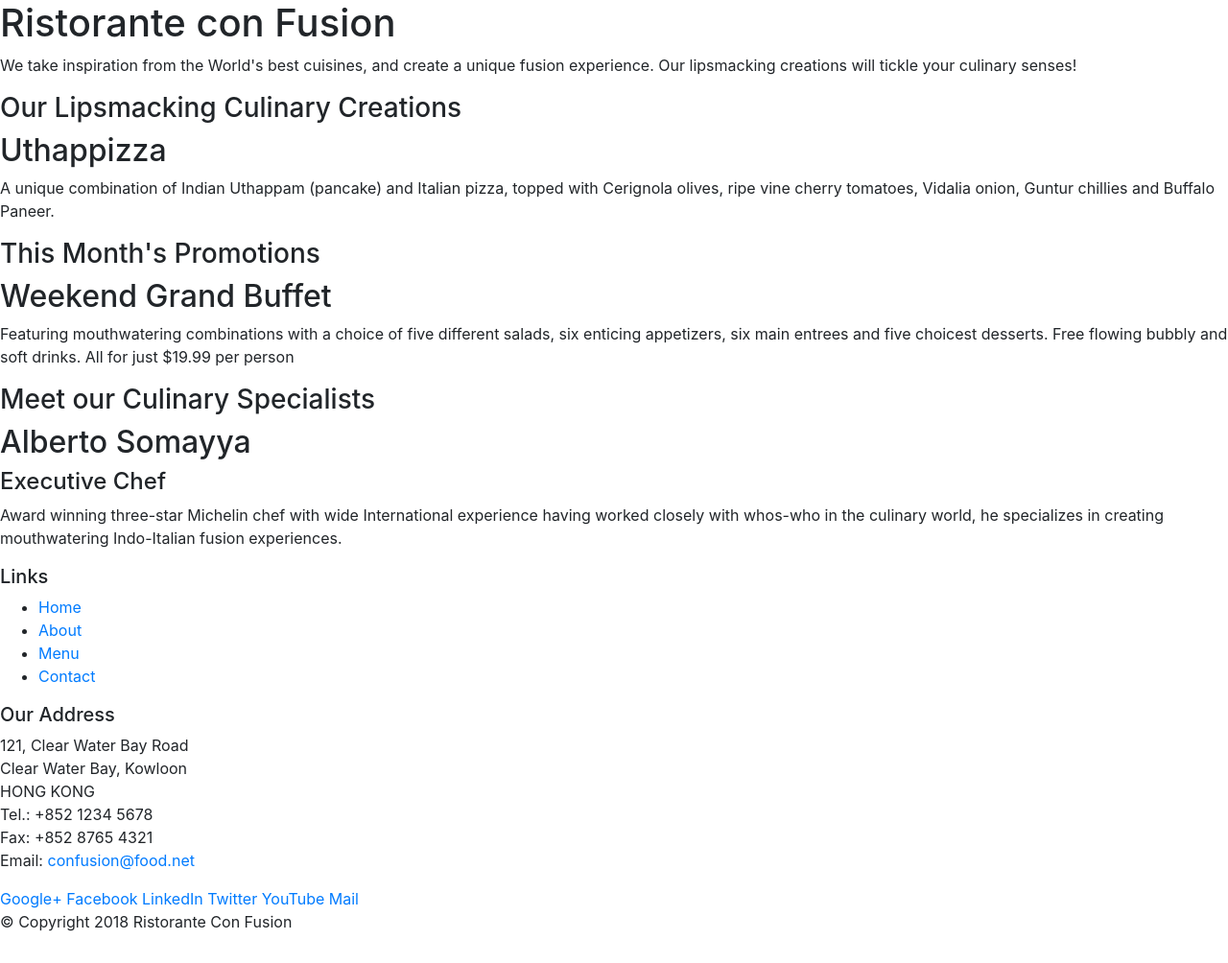
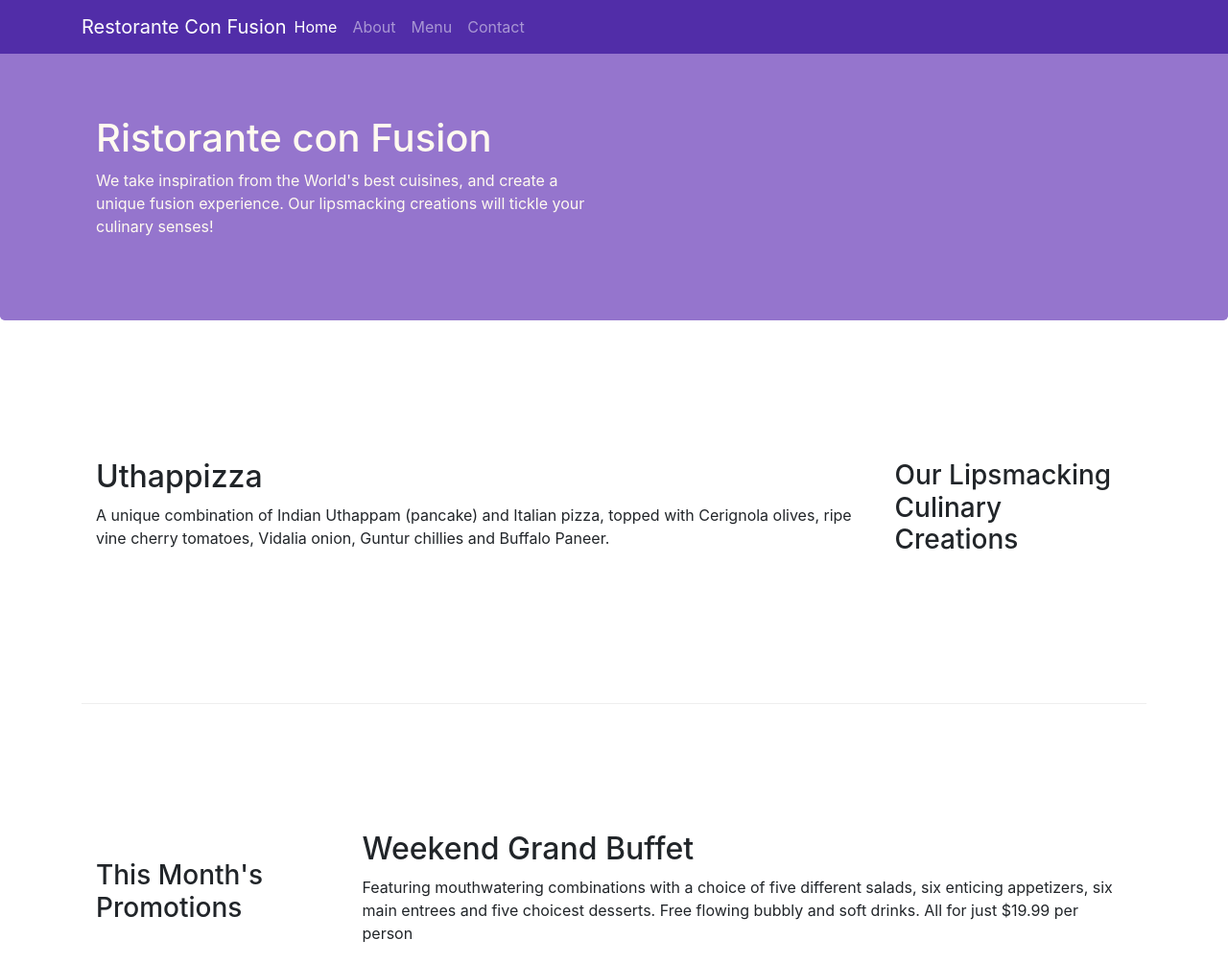
Before and after one commit to sakshi-ghub/restaurant_webdesign, a website: page index.html in a window 1280 px wide. Shown: the top 1004 px of the page at 96% size. Drawn offline with nearby package versions, Linux system fonts and the light colour scheme.

Commit message:
Navbar done

```diff
--- /dev/null
+++ b/css/styles.css
@@ -0,0 +1,50 @@
+.row-header{
+	margin: 0px auto;
+	padding: 0px auto;
+}
+
+.row-content{
+	margin: 0px auto;
+	padding: 50px 0px 50px 0px;
+	border-bottom: 1px ridge;
+	min-height: 400px;
+}
+
+.footer{
+	background-color: #D1C4E9;
+	margin: 0px auto;
+	padding: 20px 0px 20px 0px;
+}
+
+.jumbotron{
+	padding: 70px 30px 70px 30px;
+	margin: 0px auto;
+	background: #9575CD;
+	color: floralwhite;
+}
+
+.address{
+	font-size: 80%;
+	margin: 0px;
+	color: #0f0f0f;
+}
+
+.split{
+	height: 100%;
+	width: 50%;
+}
+
+@media (max-width: 575px) {
+   .content-to-hide {
+      display: none;
+   }
+}
+
+body{
+	padding: 50px 0px 0px 0px;
+	z-index: 0;
+}
+
+.navbar-dark{
+	background-color: #512DA8;
+}
--- a/index.html
+++ b/index.html
@@ -9,51 +9,69 @@
 
 	<!-- Bootstrap CSS -->
 	<link rel="stylesheet" href="node_modules/bootstrap/dist/css/bootstrap.min.css">
+	<link rel="stylesheet" href="css/styles.css">
     <title>Ristorante Con Fusion</title>
 </head>
 
 <body>
+	<nav class="navbar navbar-dark navbar-expand-sm fixed-top">
+		<div class="container">
 
-    <header>
-        <div>
-            <div>
-                <div>
+		<button class="navbar-toggler" type="button" data-toggle="collapse" data-target="#Navbar">
+			<span class="Navbar-toggler-icon"></span>
+		</button>
+			<a class="navbar-brand mr-auto" href="#">Restorante Con Fusion</a>
+			<div class="collapse navbar-collapse" id="Navbar">
+				<ul class="navbar-nav mr-auto">
+					<li class="nav-item active"><a class="nav-link" href="#">Home</a></li>
+					<li class="nav-item"><a class="nav-link" href="./aboutus.html">About</a></li>
+					<li class="nav-item"><a class="nav-link" href="#">Menu</a></li>
+					<li class="nav-item"><a class="nav-link" href="#">Contact</a></li>
+				</ul>
+			</div>
+		</div>
+	</nav>
+
+    <header class="jumbotron">
+        <div class="container">
+            <div class="row row-header">
+                <div class="col-12 col-sm-6">
                     <h1>Ristorante con Fusion</h1>
                     <p>We take inspiration from the World's best cuisines, and create a unique fusion experience. Our lipsmacking creations will tickle your culinary senses!</p>
                 </div>
-                <div>
+                <div class="col-12 col-sm">
                 </div>
             </div>
         </div>
     </header>
 
-    <div>
-        <div>
-            <div>
+    <div class="container">
+        <div class="row row-content align-items-center">
+            <div class="col-12 col-sm-4 order-sm-last col-md-3">
                 <h3>Our Lipsmacking Culinary Creations</h3>
             </div>
-            <div>
+            <div class="col col-sm order-sm-first col-md">
                 <h2>Uthappizza</h2>
                 <p>A unique combination of Indian Uthappam (pancake) and Italian pizza, topped with Cerignola olives, ripe vine cherry tomatoes, Vidalia onion, Guntur chillies and Buffalo Paneer.</p>
             </div>
         </div>
 
 
-        <div>
-            <div>
+        <div class="row row-content align-items-center">
+            <div class="col-12 col-sm-4 col-md-3">
                 <h3>This Month's Promotions</h3>
             </div>
-            <div>
+            <div class="col col-sm col-md">
                 <h2>Weekend Grand Buffet</h2>
                 <p>Featuring mouthwatering combinations with a choice of five different salads, six enticing appetizers, six main entrees and five choicest desserts. Free flowing bubbly and soft drinks. All for just $19.99 per person </p>
             </div>
         </div>
 
-        <div>
-            <div>
+        <div class="row row-content align-items-center">
+            <div class="col-12 col-sm-4 order-sm-last col-md-3">
                 <h3>Meet our Culinary Specialists</h3>
             </div>
-            <div>
+            <div class="col col-sm order-sm-first col-md">
                 <h2>Alberto Somayya</h2>
                 <h4>Executive Chef</h4>
                 <p>Award winning three-star Michelin chef with wide International experience having worked closely with whos-who in the culinary world, he specializes in creating mouthwatering Indo-Italian fusion experiences. </p>
@@ -61,19 +79,19 @@
         </div>
     </div>
 
-    <footer>
-        <div>
-            <div>
-                <div>
+    <footer class="footer">
+        <div class="container">
+            <div class="row">
+                <div class="col-4 offset-1 col-sm-2">
                     <h5>Links</h5>
-                    <ul>
+                    <ul class="list-unstyled">
                         <li><a href="#">Home</a></li>
-                        <li><a href="#">About</a></li>
+                        <li><a href="./about.html">About</a></li>
                         <li><a href="#">Menu</a></li>
                         <li><a href="#">Contact</a></li>
                     </ul>
                 </div>
-                <div>
+                <div class="col-7 col-sm-5">
                     <h5>Our Address</h5>
                     <address>
 		              121, Clear Water Bay Road<br>
@@ -84,8 +102,8 @@
 		              Email: <a href="mailto:confusion@food.net">confusion@food.net</a>
 		           </address>
                 </div>
-                <div>
-                    <div>
+                <div class="col-12 col-sm-4 align-self-center">
+                    <div class="text-center">
                         <a href="http://google.com/+">Google+</a>
                         <a href="http://www.facebook.com/profile.php?id=">Facebook</a>
                         <a href="http://www.linkedin.com/in/">LinkedIn</a>
@@ -95,8 +113,8 @@
                     </div>
                 </div>
            </div>
-           <div>
-                <div>
+           <div class="row justify-content-center">
+                <div class ="col-auto">
                     <p>© Copyright 2018 Ristorante Con Fusion</p>
                 </div>
            </div>
```
Also changed, not shown: aboutus.html (added, +151 -0 lines).
